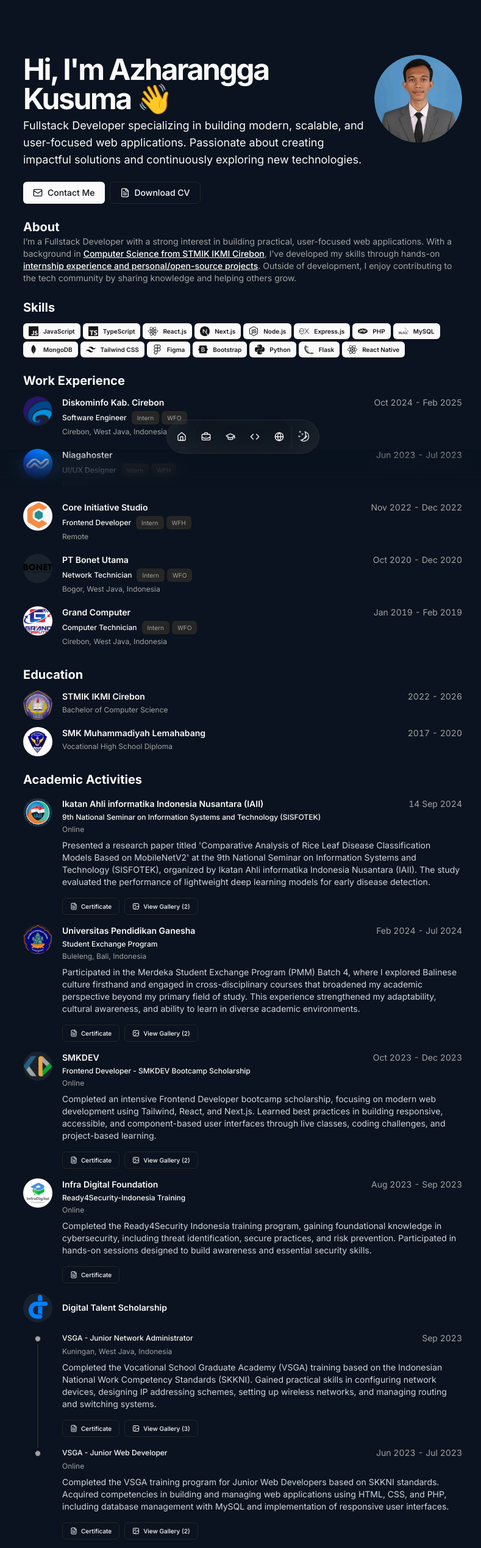
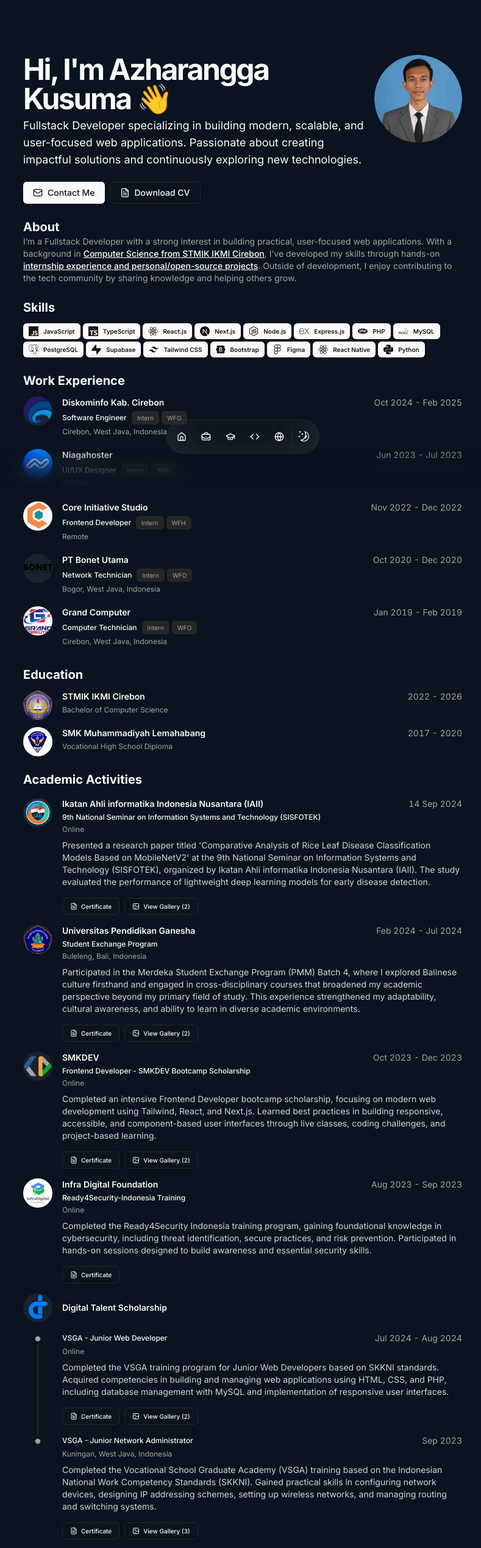
Before and after one commit to azharanggakusuma/portfolio-next, a Next.js app: page / in a window 1280 px wide. Shown: the top 2538 px of the page at 61% size, without its empty margins (242-1031 px from the left). Built offline with nearby package versions, Linux system fonts and the light colour scheme.

Commit message:
main: Updated

```diff
--- a/src/data/resume.tsx
+++ b/src/data/resume.tsx
@@ -21,6 +21,8 @@
   SiFlask,
   SiMysql,
   SiMongodb,
+  SiPostgresql,
+  SiSupabase,
   SiGit,
   SiNpm,
   SiPostman,
@@ -52,13 +54,13 @@
     { name: "Express.js", icon: SiExpress },
     { name: "PHP", icon: SiPhp },
     { name: "MySQL", icon: SiMysql },
-    { name: "MongoDB", icon: SiMongodb },
+    { name: "PostgreSQL", icon: SiPostgresql },
+    { name: "Supabase", icon: SiSupabase },
     { name: "Tailwind CSS", icon: SiTailwindcss },
+    { name: "Bootstrap", icon: SiBootstrap },
     { name: "Figma", icon: SiFigma },
-    { name: "Bootstrap", icon: SiBootstrap },
+    { name: "React Native", icon: SiReact },
     { name: "Python", icon: SiPython },
-    { name: "Flask", icon: SiFlask },
-    { name: "React Native", icon: SiReact },
   ],
   navbar: [
     { href: "/", icon: HomeIcon, label: "Home" },
@@ -293,6 +295,30 @@
     {
       school: "Digital Talent Scholarship",
       href: "https://digitalent.komdigi.go.id",
+      degree: "VSGA - Junior Web Developer",
+      logoUrl: "/academic/digitalent.png",
+      start: "Jul 2024",
+      end: "Aug 2024",
+      location: "Online",
+      description:
+        "Completed the VSGA training program for Junior Web Developers based on SKKNI standards. Acquired competencies in building and managing web applications using HTML, CSS, and PHP, including database management with MySQL and implementation of responsive user interfaces.",
+      certificateUrl: "https://drive.google.com/file/d/1JinEBPhcE3jUdOGTYzfSdzXc5gP06XQv/view?usp=sharing",
+      gallery: [
+        {
+          image: "/gallery/jwd-1.jpg",
+          caption: "Assessment Process",
+          location: "Zoom Meeting",
+        },
+        {
+          image: "/gallery/jwd-2.jpg",
+          caption: "Assessment Result Announcement",
+          location: "Zoom Meeting",
+        },
+      ],
+    },
+    {
+      school: "Digital Talent Scholarship",
+      href: "https://digitalent.komdigi.go.id",
       degree: "VSGA - Junior Network Administrator",
       logoUrl: "/academic/digitalent.png",
       start: "Sep 2023",
@@ -300,7 +326,7 @@
       location: "Kuningan, West Java, Indonesia",
       description:
         "Completed the Vocational School Graduate Academy (VSGA) training based on the Indonesian National Work Competency Standards (SKKNI). Gained practical skills in configuring network devices, designing IP addressing schemes, setting up wireless networks, and managing routing and switching systems.",
-      certificateUrl: "https://drive.google.com/file/d/1G9PUCoHE7G5I6qo5SYBHGKgcwR7-GHOK/view?usp=sharing",
+      certificateUrl: "https://drive.google.com/file/d/1_ZMljdqoqjMPhc7Eq89X4PTxvq27b2DP/view?usp=sharing",
       gallery: [
         {
           image: "/gallery/jna-1.jpg",
@@ -316,30 +342,6 @@
           image: "/gallery/jna-3.jpg",
           caption: "Group Photo Session",
           location: "UNIKU Campus 2, Faculty of Computer Science",
-        },
-      ],
-    },
-    {
-      school: "Digital Talent Scholarship",
-      href: "https://digitalent.komdigi.go.id",
-      degree: "VSGA - Junior Web Developer",
-      logoUrl: "/academic/digitalent.png",
-      start: "Jun 2023",
-      end: "Jul 2023",
-      location: "Online",
-      description:
-        "Completed the VSGA training program for Junior Web Developers based on SKKNI standards. Acquired competencies in building and managing web applications using HTML, CSS, and PHP, including database management with MySQL and implementation of responsive user interfaces.",
-      certificateUrl: "https://drive.google.com/file/d/1ylMMcHt1R3M5cm2-1Go-hZsanNgWvff8/view?usp=sharing",
-      gallery: [
-        {
-          image: "/gallery/jwd-1.jpg",
-          caption: "Assessment Process",
-          location: "Zoom Meeting",
-        },
-        {
-          image: "/gallery/jwd-2.jpg",
-          caption: "Assessment Result Announcement",
-          location: "Zoom Meeting",
         },
       ],
     },
```
